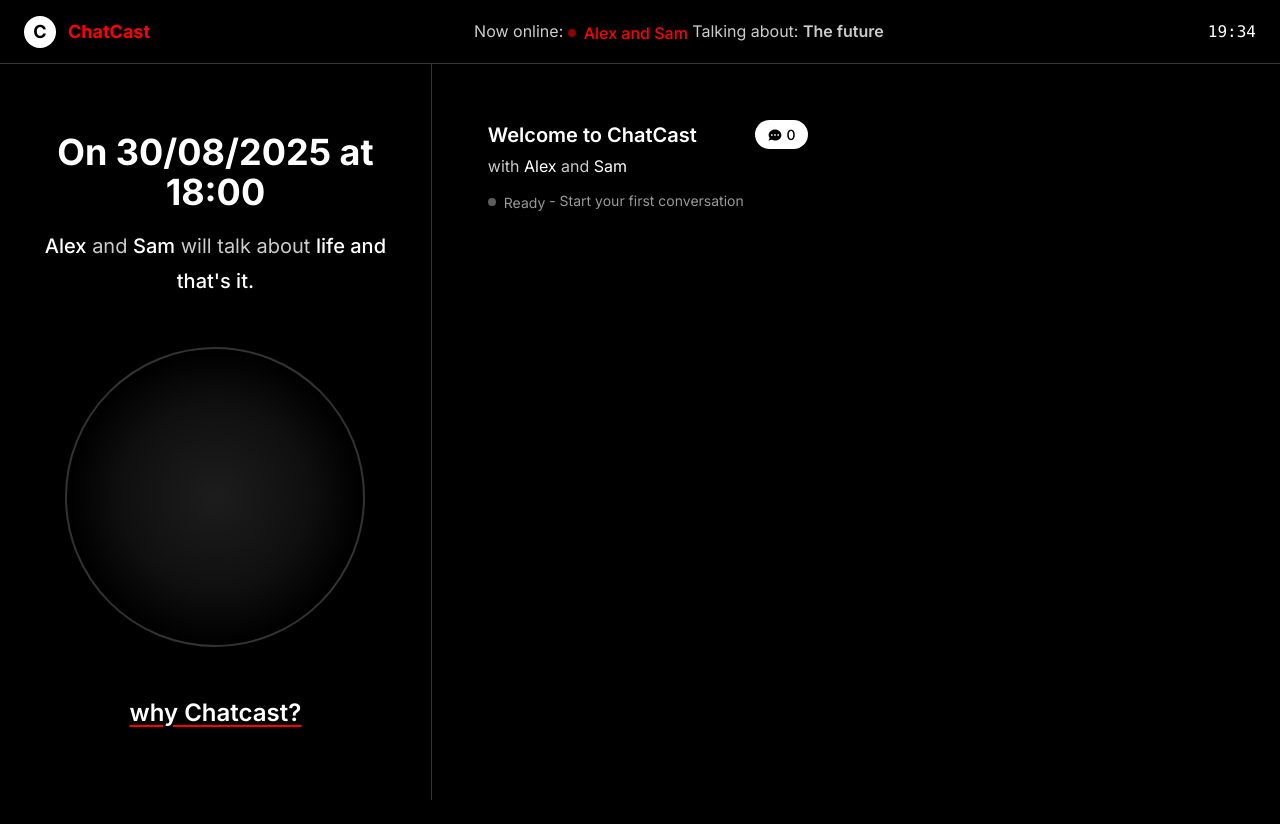
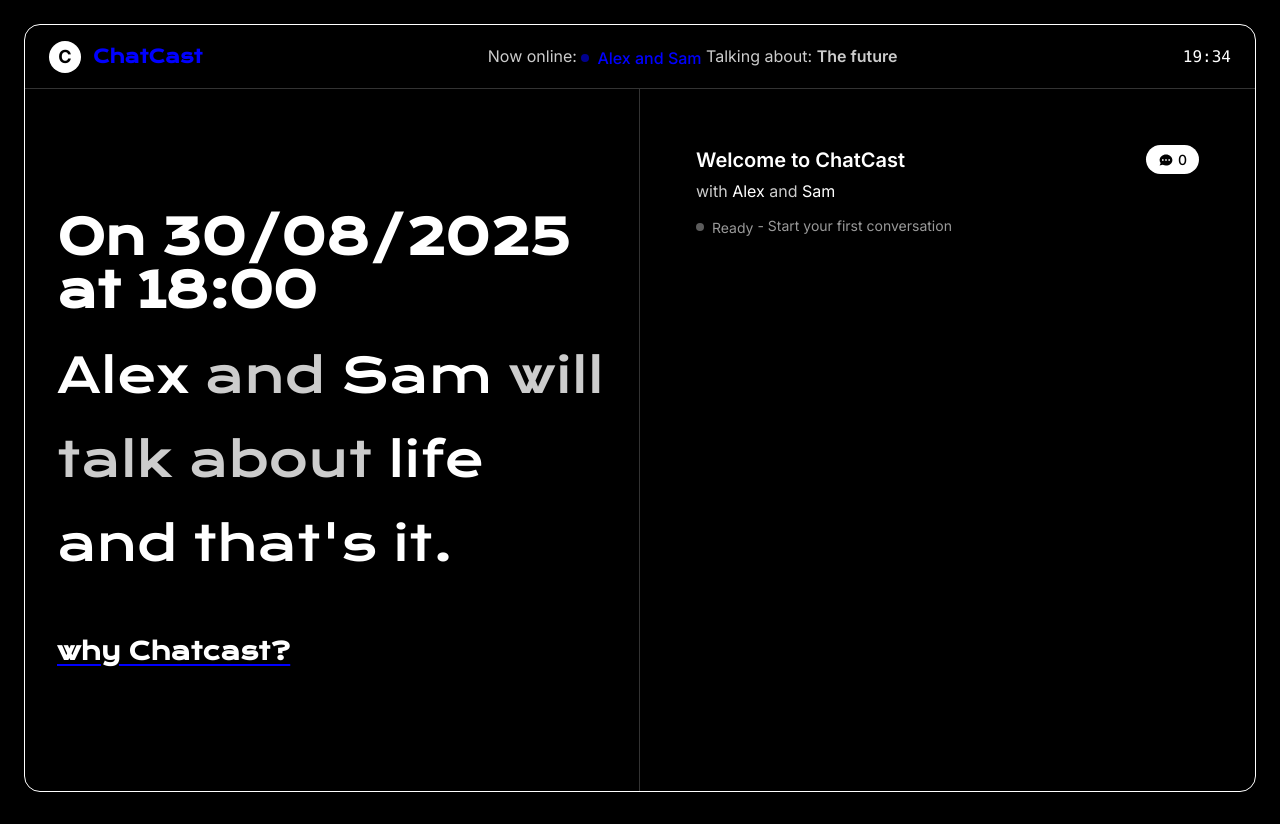
Before and after one commit to lorenzoromagnoli/chatcast, a Node project: template src/views/homepage.hbs in a window 1280 px wide. Before the commit the page ends 800 px from the top, so only its background shows below. Run offline with Node 20 templates, Linux system fonts and the light colour scheme; the template is opened without the code that fills it, so the values that code supplies are empty; some libraries are stand-ins or nearby versions.

Commit message:
improved

```diff
--- a/public/style.css
+++ b/public/style.css
@@ -1,4 +1,4 @@
-@import url("https://fonts.googleapis.com/css2?family=Inter:wght@300;400;500;600;700;800&display=swap");
+@import url("https://fonts.googleapis.com/css2?family=Inter:wght@300;400;500;600;700;800&family=Krona+One&display=swap");
 @keyframes fadeIn {
   from {
     opacity: 0;
@@ -140,12 +140,10 @@ body {
 }
 
 .header {
-  position: fixed;
   top: 0;
   left: 0;
   right: 0;
   height: 4rem;
-  background-color: #000000;
   border-bottom: 1px solid #333333;
   z-index: 1020;
   display: flex;
@@ -172,7 +170,8 @@ body {
 .header__brand-name {
   font-size: 1.125rem;
   font-weight: 700;
-  color: #FF0000;
+  color: #0000ff;
+  font-family: "Krona One", Impact, sans-serif;
 }
 .header__status {
   flex: 1;
@@ -183,7 +182,7 @@ body {
   color: #CCCCCC;
 }
 .header__status-text .status-indicator {
-  color: #FF0000;
+  color: #0000ff;
   font-weight: 500;
 }
 .header__time {
@@ -194,24 +193,26 @@ body {
 }
 
 .main-layout {
-  height: 100vh;
+  height: 96vh;
+  margin: 3vh;
+  border: 1px solid;
   display: flex;
   flex-direction: column;
+  border-radius: 2vh;
 }
 .main-layout__content {
   flex: 1;
   display: flex;
   overflow: hidden;
-  margin-top: 4rem;
 }
 
 .split-panel {
   display: flex;
   height: 100%;
+  width: 100%;
 }
 .split-panel__left {
   width: 50%;
-  background-color: #000000;
   padding: 2rem;
   display: flex;
   flex-direction: column;
@@ -222,7 +223,6 @@ body {
 }
 .split-panel__right {
   width: 50%;
-  background-color: #000000;
   overflow-y: auto;
   scrollbar-width: none; /* Firefox */
   -ms-overflow-style: none; /* Internet Explorer 10+ */
@@ -233,21 +233,21 @@ body {
 }
 
 .conversation-display {
-  text-align: center;
-  max-width: 500px;
+  text-align: left;
+  font-family: "Krona One", Impact, sans-serif;
 }
 .conversation-display__info {
   margin-bottom: 3rem;
 }
 .conversation-display__info-date {
-  font-size: 2.25rem;
+  font-size: 3rem;
   font-weight: 700;
   color: #FFFFFF;
   margin-bottom: 1rem;
   line-height: 1.1;
 }
 .conversation-display__info-description {
-  font-size: 1.25rem;
+  font-size: 3rem;
   color: #CCCCCC;
   line-height: 1.75;
   margin-bottom: 0.5rem;
@@ -256,46 +256,18 @@ body {
   color: #FFFFFF;
   font-weight: 500;
 }
-.conversation-display__visual {
-  margin-bottom: 3rem;
-}
-.conversation-display__visual-circle {
-  width: 300px;
-  height: 300px;
-  border-radius: 50%;
-  background: radial-gradient(circle at center, #2a2a2a 0%, #000000 70%);
-  border: 2px solid #333333;
-  margin: 0 auto;
-  position: relative;
-  transition: transform 0.3s ease;
-}
-.conversation-display__visual-circle:hover {
-  transform: scale(1.05);
-}
-.conversation-display__visual-circle::before {
-  content: "";
-  position: absolute;
-  top: 50%;
-  left: 50%;
-  transform: translate(-50%, -50%);
-  width: 60%;
-  height: 60%;
-  border-radius: 50%;
-  background: #111111;
-  opacity: 0.5;
-}
 .conversation-display__cta-title {
   font-size: 1.5rem;
   color: #FFFFFF;
   font-weight: 600;
   text-decoration: underline;
   text-underline-offset: 4px;
-  text-decoration-color: #FF0000;
+  text-decoration-color: #0000ff;
   cursor: pointer;
   transition: color 250ms cubic-bezier(0.4, 0, 0.2, 1);
 }
 .conversation-display__cta-title:hover {
-  color: #FF0000;
+  color: #0000ff;
 }
 
 .conversation-list {
@@ -377,7 +349,7 @@ body {
   animation: pulse 2s infinite;
 }
 .status-indicator--live {
-  color: #FF0000;
+  color: #0000ff;
 }
 .status-indicator--archived {
   color: #999999;
--- a/src/styles/abstracts/_variables.scss
+++ b/src/styles/abstracts/_variables.scss
@@ -5,8 +5,8 @@
 // Colors - Extracted from your Figma design
 $colors: (
   // Dark theme colors
-  primary: #FF0000,
-  primary-text: #FF3333,
+  primary: #0000ff,
+  primary-text: #0000ff,
 
   // Dark backgrounds
   bg-primary: #000000,
@@ -18,12 +18,12 @@ $colors: (
   text-primary: #FFFFFF,
   text-secondary: #CCCCCC,
   text-muted: #999999,
-  text-placeholder: #666666,
+  text-placeholder: #c37070,
 
   // Border colors
   border-primary: #333333,
   border-light: #222222,
-  border-focus: #FF0000,
+  border-focus: #0000ff,
 
   // Conversation bubble
   bubble-bg: #2a2a2a,
@@ -32,7 +32,7 @@ $colors: (
   // Status colors
   success: #00ff00,
   warning: #ffff00,
-  error: #ff4444,
+  error: #0000ff,
   info: #0099ff,
 
   // Special colors
@@ -49,6 +49,8 @@ $colors: (
 // Typography
 $font-family-primary: 'Inter', -apple-system, BlinkMacSystemFont, 'Segoe UI', Roboto, sans-serif;
 $font-family-mono: 'SF Mono', 'Monaco', 'Inconsolata', 'Roboto Mono', monospace;
+$font-family-display: 'Krona One', Impact, 'Arial Black', sans-serif;
+
 
 $font-sizes: (
   xs: 0.75rem,
--- a/src/styles/components/_conversation-display.scss
+++ b/src/styles/components/_conversation-display.scss
@@ -4,14 +4,14 @@
 @use '../abstracts/variables' as *;
 
 .conversation-display {
-  text-align: center;
-  max-width: 500px;
+  text-align: left;
+  font-family: 'Krona One', Impact, sans-serif;
 
   &__info {
     margin-bottom: spacing(12);
 
     &-date {
-      font-size: font-size(4xl);
+      font-size: font-size(5xl);
       font-weight: font-weight(bold);
       color: color(text-primary);
       margin-bottom: spacing(4);
@@ -19,7 +19,7 @@
     }
 
     &-description {
-      font-size: font-size(xl);
+      font-size: font-size(5xl);
       color: color(text-secondary);
       line-height: map.get($line-heights, relaxed);
       margin-bottom: spacing(2);
@@ -27,38 +27,6 @@
       .highlight {
         color: color(text-primary);
         font-weight: font-weight(medium);
-      }
-    }
-  }
-
-  &__visual {
-    margin-bottom: spacing(12);
-
-    &-circle {
-      width: $conversation-bubble-size;
-      height: $conversation-bubble-size;
-      border-radius: 50%;
-      background: radial-gradient(circle at center, color(bubble-bg) 0%, color(bg-primary) 70%);
-      border: 2px solid color(border-primary);
-      margin: 0 auto;
-      position: relative;
-      transition: transform 0.3s ease;
-
-      &:hover {
-        transform: scale(1.05);
-      }
-
-      &::before {
-        content: '';
-        position: absolute;
-        top: 50%;
-        left: 50%;
-        transform: translate(-50%, -50%);
-        width: 60%;
-        height: 60%;
-        border-radius: 50%;
-        background: color(bg-secondary);
-        opacity: 0.5;
       }
     }
   }
--- a/src/styles/layout/_header.scss
+++ b/src/styles/layout/_header.scss
@@ -4,12 +4,10 @@
 @use '../abstracts/variables' as *;
 
 .header {
-  position: fixed;
   top: 0;
   left: 0;
   right: 0;
   height: $header-height;
-  background-color: color(bg-primary);
   border-bottom: 1px solid color(border-primary);
   z-index: map.get($z-index, sticky);
   display: flex;
@@ -38,6 +36,8 @@
       font-size: font-size(lg);
       font-weight: font-weight(bold);
       color: color(primary);
+      font-family: 'Krona One', Impact, sans-serif;
+
     }
   }
 
--- a/src/styles/layout/_main.scss
+++ b/src/styles/layout/_main.scss
@@ -3,25 +3,27 @@
 @use '../abstracts/variables' as *;
 
 .main-layout {
-  height: 100vh;
+  height: 96vh;
+  margin: 3vh;
+  border: 1px solid color(order-primary);
   display: flex;
   flex-direction: column;
+  border-radius: 2vh ;
 
   &__content {
     flex: 1;
     display: flex;
     overflow: hidden;
-    margin-top: $header-height;
   }
 }
 
 .split-panel {
   display: flex;
   height: 100%;
+  width: 100%;
 
   &__left {
     width: 50%;
-    background-color: color(bg-primary);
     padding: spacing(8);
     display: flex;
     flex-direction: column;
@@ -33,7 +35,6 @@
 
   &__right {
     width: 50%;
-    background-color: color(bg-primary);
     overflow-y: auto;
     scrollbar-width: none; /* Firefox */
     -ms-overflow-style: none; /* Internet Explorer 10+ */
--- a/src/styles/main.scss
+++ b/src/styles/main.scss
@@ -16,7 +16,7 @@
 @use 'components/navigation-fab';
 
 // Import Google Fonts after all @use rules
-@import url('https://fonts.googleapis.com/css2?family=Inter:wght@300;400;500;600;700;800&display=swap');
+@import url('https://fonts.googleapis.com/css2?family=Inter:wght@300;400;500;600;700;800&family=Krona+One&display=swap');
 
 // Utilities - Helper classes
 .scroll-hidden {
```
Also changed, not shown: .data/messages.db, 1 other file.
